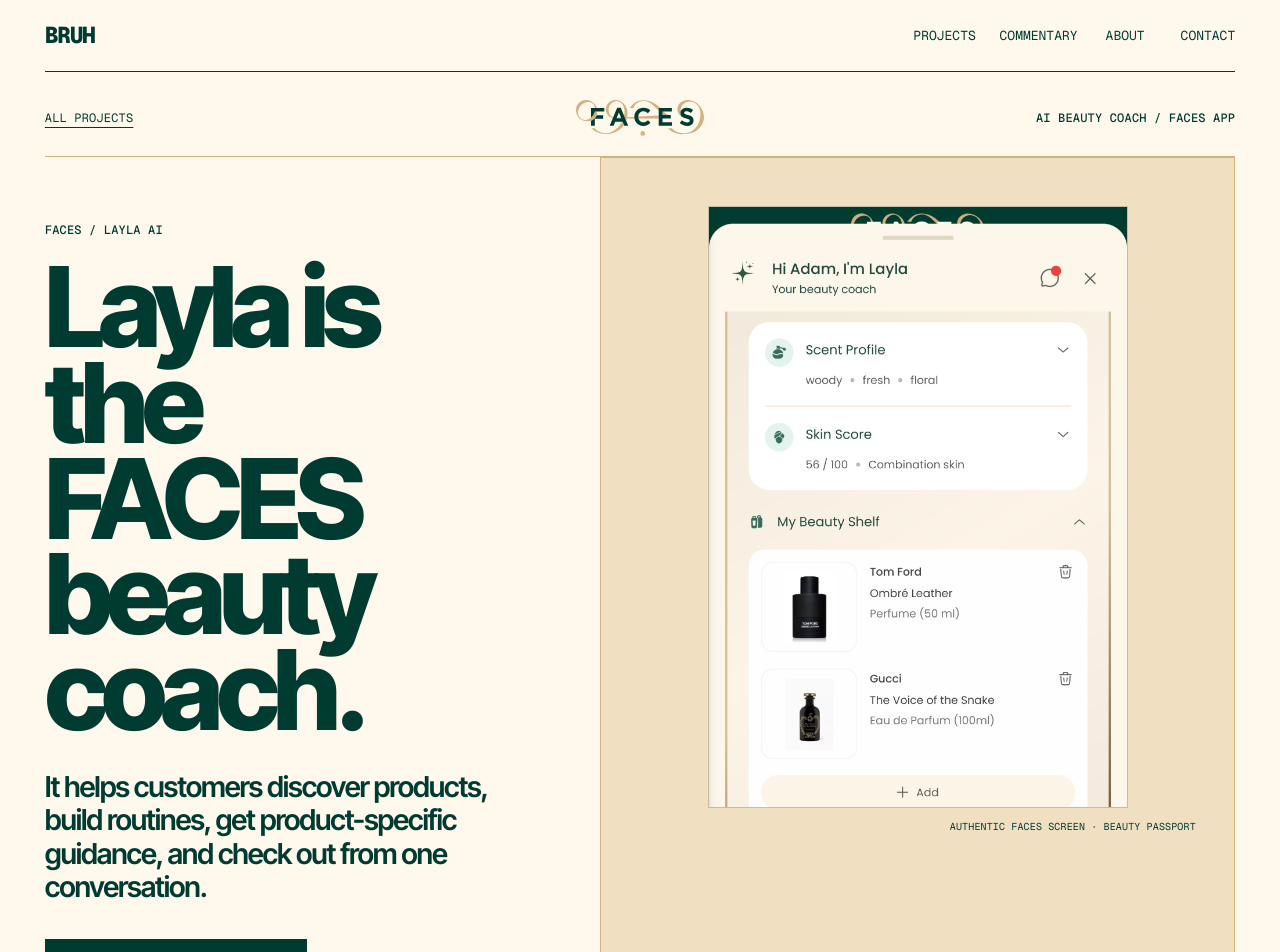
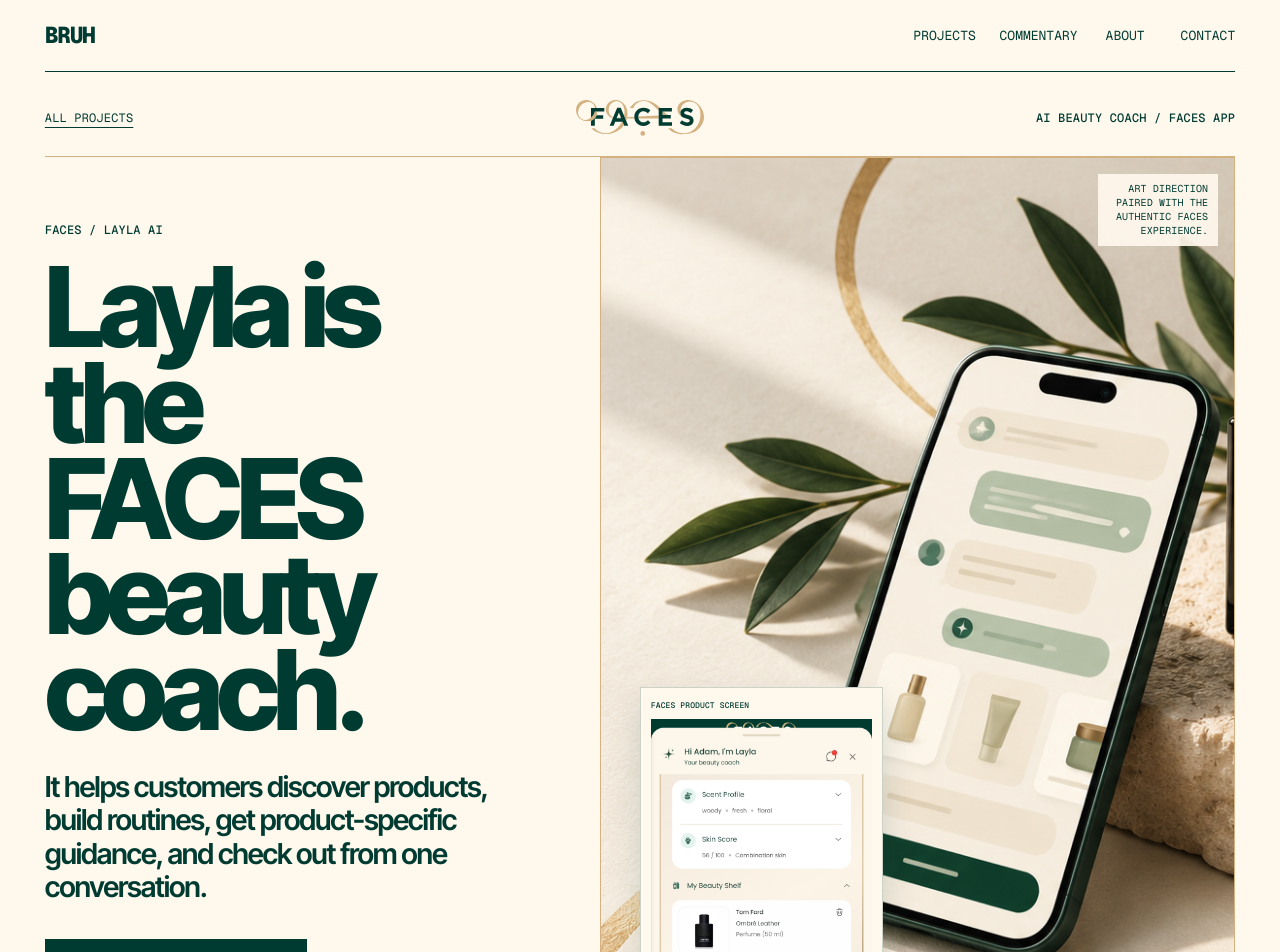
Before and after one commit to AdamJeddy/portfolio, a Next.js app: page /projects/layla-ai in a window 1280 px wide. Shown: the top 952 px of the page. Built offline with nearby package versions, Linux system fonts and the light colour scheme.

Commit message:
feat: layer authentic Layla screen over hero art

```diff
--- a/src/components/projects/LaylaShowcase.module.css
+++ b/src/components/projects/LaylaShowcase.module.css
@@ -84,6 +84,7 @@
 
 .heroCopy,
 .heroVisual,
+.heroProductScreen,
 .passportOverview,
 .passportOverviewCopy,
 .passportFeature,
@@ -170,30 +171,64 @@
 .availability { margin-top: 16px; opacity: .7; }
 
 .heroVisual {
-  display: grid;
-  align-content: start;
-  justify-items: center;
+  position: relative;
   align-self: stretch;
   min-width: 0;
   margin: 0;
-  padding: 48px clamp(20px, 3vw, 48px) 0;
+  min-height: 700px;
   overflow: hidden;
   border: 1px solid var(--gold);
   background: #f1dfc2;
 }
 
-.heroScreen {
+.editorialHero {
   display: block;
-  width: min(100%, 420px);
-  height: clamp(540px, 47vw, 720px);
+  position: absolute;
+  inset: 0;
+  width: 100%;
+  height: 100%;
+  object-fit: cover;
+  object-position: 72% center;
+}
+
+.heroProductScreen {
+  position: absolute;
+  bottom: clamp(20px, 3vw, 40px);
+  left: clamp(20px, 3vw, 48px);
+  z-index: 1;
+  width: clamp(190px, 19vw, 270px);
+  padding: 10px;
+  border: 1px solid #003b3233;
+  background: var(--ivory);
+  box-shadow: 0 16px 32px #003b3229;
+}
+
+.heroProductScreen p {
+  margin: 2px 0 8px;
+  font-family: var(--font-geist-mono), monospace;
+  font-size: 8px;
+  letter-spacing: .015em;
+  line-height: 1.4;
+  text-transform: uppercase;
+}
+
+.heroProductScreen img {
+  display: block;
+  width: 100%;
+  height: clamp(280px, 30vw, 395px);
   object-fit: cover;
   object-position: center top;
-  border: 1px solid #003b3233;
 }
 
 .heroVisual figcaption {
-  width: 100%;
-  margin: 12px 0;
+  position: absolute;
+  top: 16px;
+  right: 16px;
+  z-index: 1;
+  max-width: 20ch;
+  margin: 0;
+  padding: 8px 10px;
+  background: #fff8edeb;
   font-family: var(--font-geist-mono), monospace;
   font-size: 10px;
   letter-spacing: .015em;
@@ -342,9 +377,12 @@
   .lede { margin-top: 22px; font-size: 23px; }
   .heroActions { margin-top: 28px; }
   .primaryAction, .secondaryAction { width: 100%; min-height: 50px; font-size: 10px; }
-  .heroVisual { min-height: 0; padding: 24px 14px 0; }
-  .heroScreen { width: min(100%, 330px); height: 540px; }
-  .heroVisual figcaption { margin: 8px 0; font-size: 8px; }
+  .heroVisual { min-height: 500px; }
+  .editorialHero { object-position: 72% center; }
+  .heroProductScreen { bottom: 18px; left: 14px; width: min(47vw, 190px); padding: 7px; }
+  .heroProductScreen p { margin: 1px 0 6px; font-size: 7px; }
+  .heroProductScreen img { height: 280px; }
+  .heroVisual figcaption { top: 12px; right: 12px; max-width: 16ch; padding: 6px 8px; font-size: 7px; }
   .sectionNav { gap: 2px 20px; padding-top: 8px; padding-bottom: 8px; }
   .sectionNav a { min-height: 34px; }
   .journey { grid-template-columns: 1fr; gap: 16px; padding-top: 40px; padding-bottom: 48px; }
--- a/src/components/projects/LaylaShowcase.tsx
+++ b/src/components/projects/LaylaShowcase.tsx
@@ -2,6 +2,7 @@
 import Link from 'next/link'
 import type { ProjectItem } from '@/lib/projects'
 import {
+  laylaEditorialHero,
   laylaPassportOverview,
   laylaProductFlow,
   laylaReportedImpact,
@@ -63,16 +64,28 @@
 
           <figure className={styles.heroVisual}>
             <Image
-              className={styles.heroScreen}
-              src={laylaPassportOverview.src}
-              alt={laylaPassportOverview.alt}
-              width={laylaPassportOverview.width}
-              height={laylaPassportOverview.height}
+              className={styles.editorialHero}
+              src={laylaEditorialHero.src}
+              alt={laylaEditorialHero.alt}
+              width={laylaEditorialHero.width}
+              height={laylaEditorialHero.height}
               priority
               unoptimized
               sizes="(max-width: 768px) 100vw, 52vw"
             />
-            <figcaption>Authentic FACES screen · Beauty Passport</figcaption>
+            <div className={styles.heroProductScreen}>
+              <p>FACES product screen</p>
+              <Image
+                src={laylaPassportOverview.src}
+                alt={laylaPassportOverview.alt}
+                width={laylaPassportOverview.width}
+                height={laylaPassportOverview.height}
+                priority
+                unoptimized
+                sizes="(max-width: 768px) 47vw, 20vw"
+              />
+            </div>
+            <figcaption>Art direction paired with the authentic FACES experience.</figcaption>
           </figure>
         </div>
       </section>
--- a/src/lib/layla-showcase.ts
+++ b/src/lib/layla-showcase.ts
@@ -28,6 +28,13 @@
       'Shoppable cards, offers, samples, and checkout keep useful advice connected to the next step.',
   },
 ] as const
+
+export const laylaEditorialHero = {
+  src: '/images/layla-showcase/layla-editorial-hero-v1.png',
+  width: 1536,
+  height: 1024,
+  alt: 'Art-directed beauty-shopping scene with a phone, fragrance vessel, serum bottle, and green foliage.',
+}
 
 export const laylaPassportOverview: LaylaScreen = {
   label: 'Beauty Passport',
```
Also changed, not shown: public/images/layla-showcase/layla-editorial-hero-v1.png (added), 1 other file (tests, documents, lock files or other folders).
